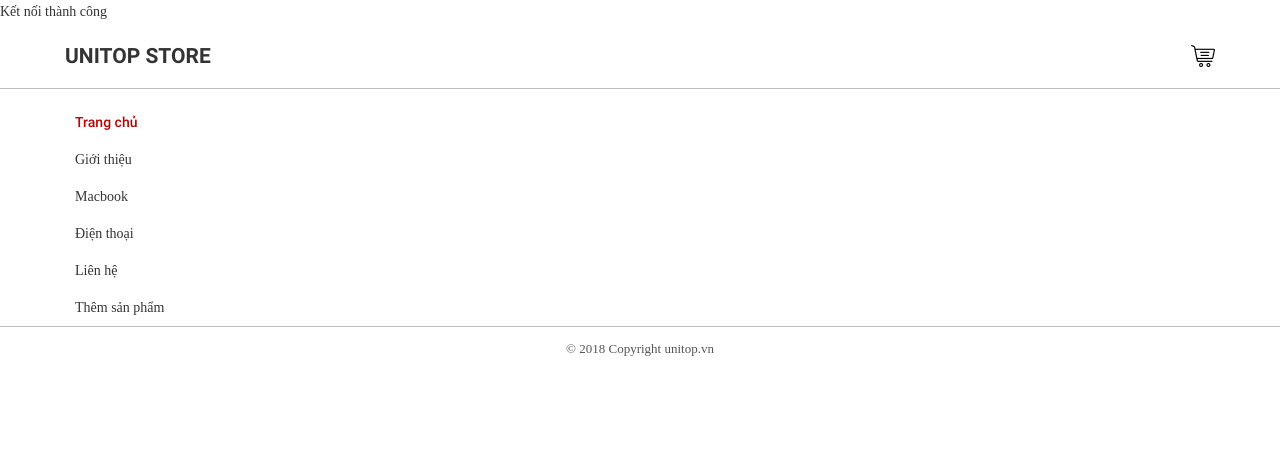
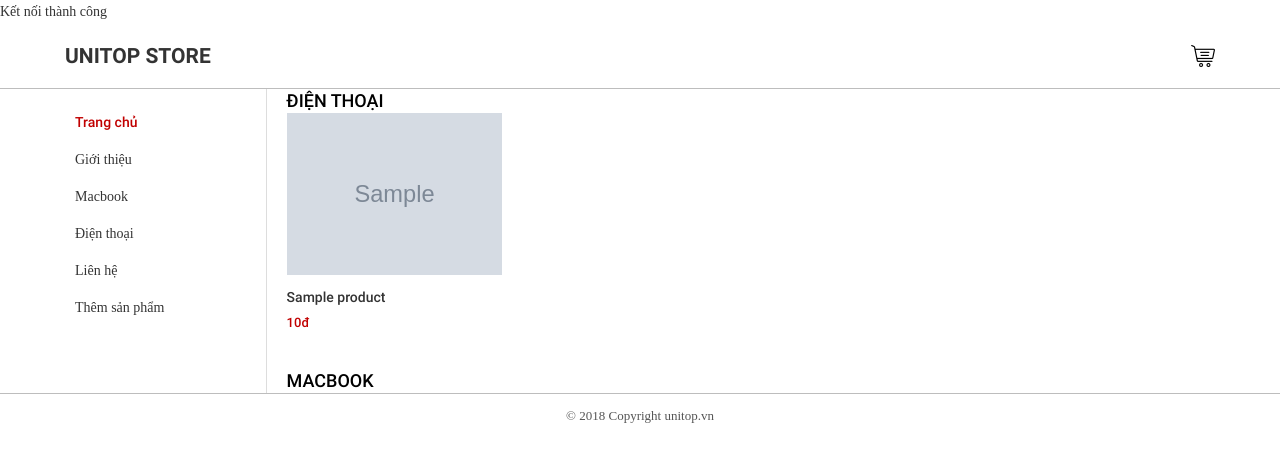
Before and after one commit to nguyen181124/unitop, a PHP site: page /?cat_id=1 in a window 1280 px wide. Shown: the top 462 px of the page. Run offline with PHP 8.4, Linux system fonts and the light colour scheme; tables that the repository leaves empty or names only in its code hold one stand-in row (values such as "Sample post"); grey boxes marked "Sample" are stand-in pictures; data that the repository does not hold is empty; some web fonts are replaced.

Commit message:
first commit

```diff
--- a/section21/shopping_cart/lib/card.php
+++ b/section21/shopping_cart/lib/card.php
@@ -10,13 +10,10 @@ function add_cart($id)
 
     $_SESSION['cart']['buy'][$id] = [
         'id' => $item['id'],
-        'url' => $item['url'],
-        'product_title' => $item['product_title'],
+        'img' => $item['img'],
+        'name' => $item['name'],
         'price' => $item['price'],
-        'product_thumb' => $item['product_thumb'],
-        'code' => $item['code'],
-        'qty' => $qty,
-        'sub_total' => $item['price'] * $qty,
+        'qty' => $qty
     ];
 
     update_info_cart();
--- a/section21/shopping_cart/lib/products.php
+++ b/section21/shopping_cart/lib/products.php
@@ -1,6 +1,7 @@
 <?php
 function get_product_card_by_id($cat_id){
-    global $list_product_cart;
+    $list_product_cart = get_record('products', [], []);
+
     if(array_key_exists($cat_id, $list_product_cart)){
         $list_product_cart[$cat_id]['url'] = "?mod=product&act=main&cat_id={$cat_id}";
         return $list_product_cart[$cat_id];
@@ -11,10 +12,10 @@ function get_product_card_by_id($cat_id){
 }
 
 function get_list_product_by_card_id($cat_id) {
-    global $list_product;
+    $list_product = get_record('products', [], []);
     $result = [];
     foreach ($list_product as $item) {
-        if($item['cat_id'] == $cat_id) {
+        if($item['category_id'] == $cat_id) {
             $item['url'] = "?mod=product&act=detail&id={$item['id']}";
             $result[] = $item;
         }
@@ -23,11 +24,13 @@ function get_list_product_by_card_id($cat_id) {
 }
 
 function get_product_by_id($id) {
-    global $list_product;
-    if(array_key_exists($id , $list_product)){
-        $list_product[$id]['url_add_cart'] = "?mod=cart&act=add&id={$id}";
-        $list_product[$id]['url'] = "?mod=product&act=detail&id={$id}";
-        return $list_product[$id];
+    $list_product = get_record('products', [], []);
+    foreach ($list_product as $product) {
+        if($product['id'] == $id){
+            $product['url_add_cart'] = "?mod=cart&act=add&id={$id}";
+        $product['url'] = "?mod=product&act=detail&id={$id}";
+        return $product;
+        }
     }
     return false;
 }
--- a/section21/shopping_cart/lib/query.php
+++ b/section21/shopping_cart/lib/query.php
@@ -22,6 +22,10 @@ function get_record(string $table, array $column = [], array $conditions = [])
     $stmt = $conn->prepare($sql);
     $stmt->execute();
     $result = $stmt->fetchAll();
+    // $result = $stmt->fetchAll(PDO::FETCH_COLUMN | PDO::FETCH_GROUP, 1);
+    // $result = $stmt->fetchAll(PDO::FETCH_ASSOC); // Fetch as associative array with specified key
+
+    // print_r($result);
     return $result;
 }
 
@@ -93,3 +97,7 @@ function insert_record(string $table, array $columns )
 // insert_record('product', [
 //     'name', 'id'
 // ],['phone',2])
+
+function select_record(){
+
+}
--- a/section21/shopping_cart/modules/home/main.php
+++ b/section21/shopping_cart/modules/home/main.php
@@ -3,7 +3,11 @@ get_header();
 ?>
 
 <?php
-$list_add = get_record('Product', [], [['category_id' , '=', 1], ['price', '=', 99]]);
+
+$list_add = get_record('products', [], []);
+$cat_id = (int) $_GET['cat_id'];
+$infor_cat_mobile = get_product_card_by_id(1);
+$infor_cat_macbook = get_product_card_by_id(2);
 ?>
 <div id="main-content-wp" class="home-page">
     <div class="wp-inner clearfix">
@@ -11,43 +15,48 @@ $list_add = get_record('Product', [], [['category_id' , '=', 1], ['price', '=',
         <div id="content" class="fl-right">
             <div class="section list-cat">
                 <div class="section-head">
-
+                    <a style="color: #000" class="section-title" href="<?php echo $infor_cat_mobile['url'] ?>">Điện
+                        thoại</a>
                 </div>
                 <div class="section-detail">
                     <ul class="list-item clearfix">
                         <?php foreach ($list_add as $product) {
+                            if ($product['category_id'] == 1) {
                                 ?>
                                 <li>
                                     <img src="<?php echo $product['img'] ?>" alt="">
-                                <a href="" title="" class="title"><?php echo $product['name'] ?></a>
-                                <p class="price"><?php echo currency_format($product['price'], 'đ')?></p>
+                                    <a href="?mod=product&act=detail&id=<?php echo $product['id'] ?>" title="" class="title"><?php echo $product['name'] ?></a>
+                                    <p class="price"><?php echo currency_format($product['price'], 'đ') ?></p>
                                 </li>
                                 <?php
+                            }
                         }
                         ?>
                     </ul>
                 </div>
             </div>
-            <!-- <div class="section list-cat">
+            <div class="section list-cat">
                 <div class="section-head">
                     <a style="color: #000" class="section-title"
-                        href="<?php echo $infor_cat_macbook['url'] ?>"><?php echo $infor_cat_macbook['cat_title'] ?></a>
+                        href="<?php echo $infor_cat_macbook['url'] ?>">Macbook</a>
                 </div>
                 <div class="section-detail">
                     <ul class="list-item clearfix">
                         <?php foreach ($list_add as $product) {
+                            if ($product['category_id'] == 2) {
                                 ?>
                                 <li>
-                                <img src="<?php echo $product['product_img'] ?>" alt="">
-                                <a href="" title="" class="title"><?php echo $product['product_name'] ?></a>
-                                <p class="price"><?php echo currency_format($product['product_price'], 'đ') ?></p>
+                                    <img src="<?php echo $product['img'] ?>" alt="">
+                                    <a href="?mod=product&act=detail&id=<?php echo $product['id'] ?>" title="" class="title"><?php echo $product['name'] ?></a>
+                                    <p class="price"><?php echo currency_format($product['price'], 'đ') ?></p>
                                 </li>
                                 <?php
+                            }
                         }
                         ?>
                     </ul>
                 </div>
-            </div> -->
+            </div>
         </div>
     </div>
 </div>
--- a/section21/shopping_cart/modules/product/detail.php
+++ b/section21/shopping_cart/modules/product/detail.php
@@ -13,12 +13,12 @@ $item = get_product_by_id($id);
             <div class="section" id="info-product-wp">
                 <div class="section-detail clearfix">
                     <div class="thumb fl-left">
-                        <img src="<?php echo $item['product_thumb']?>" alt="">
+                        <img src="<?php echo $item['img']?>" alt="">
                     </div>
                     <div class="detail fl-right">
-                        <h3 class="title"><?php echo $item['product_title']?></h3>
+                        <h3 class="title"><?php echo $item['name']; ?></h3>
                         <p class="price"><?php echo currency_format($item['price'], 'đ')?></p>
-                        <p class="product-code">Mã sản phẩm: <?php echo $item['code']?></p>
+                        <p class="product-code">Mã sản phẩm: <?php echo $item['id']?></p>
                         <div class="desc-short">
                             <h5>Mô tả sản phẩm:</h5>
                             <p><?php echo $item['product_desc']?></p>
```
Also changed, not shown: section21/shopping_cart/modules/add_product/add.php (+3 -6 lines), section21/shopping_cart/modules/cart/show.php (+6 -5 lines), section21/shopping_cart/modules/product/main.php (+13 -16 lines). Lines whose indentation alone changed are shown as unchanged.
